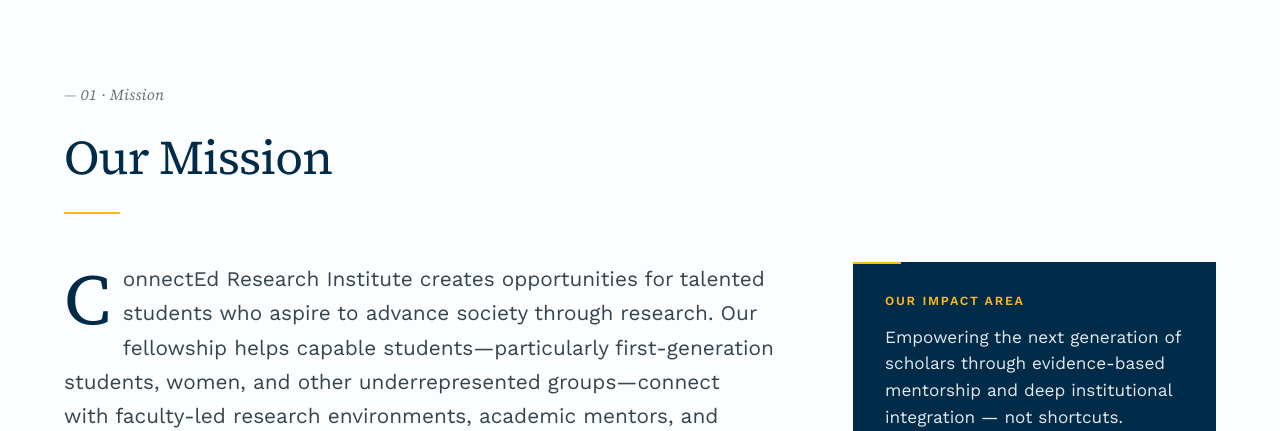
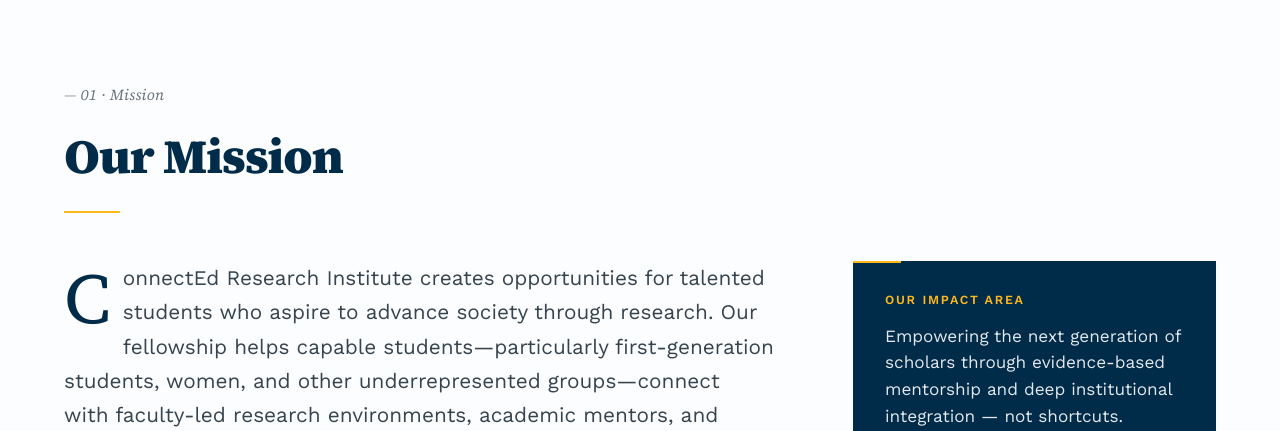
Before and after one commit to TheRookieGit/connected-webpage, a website: page index.html in a window 1280 px wide. Shown: the part 1000-1431 px from the top of the page. Drawn offline with nearby package versions, Linux system fonts and the light colour scheme.

Commit message:
更新副标题粗体

```diff
--- a/assets/styles.css
+++ b/assets/styles.css
@@ -141,7 +141,7 @@
 }
 
 h1 { font-size: var(--step-5); font-weight: 400; letter-spacing: -0.02em; }
-h2 { font-size: var(--step-4); font-weight: 500; letter-spacing: -0.015em; }
+h2 { font-size: var(--step-4); font-weight: 800; font-family: var(--font-display); letter-spacing: -0.02em; line-height: 1.08; }
 h3 { font-size: var(--step-2); font-weight: 500; }
 h4 { font-size: var(--step-1); font-weight: 600; }
 
@@ -600,8 +600,10 @@
 
 .section-header h2 {
     color: var(--lpi-navy);
-    font-weight: 400;
+    font-family: var(--font-display);
+    font-weight: 900;
     letter-spacing: -0.02em;
+    line-height: 1.08;
     max-width: 24ch;
 }
 
```
